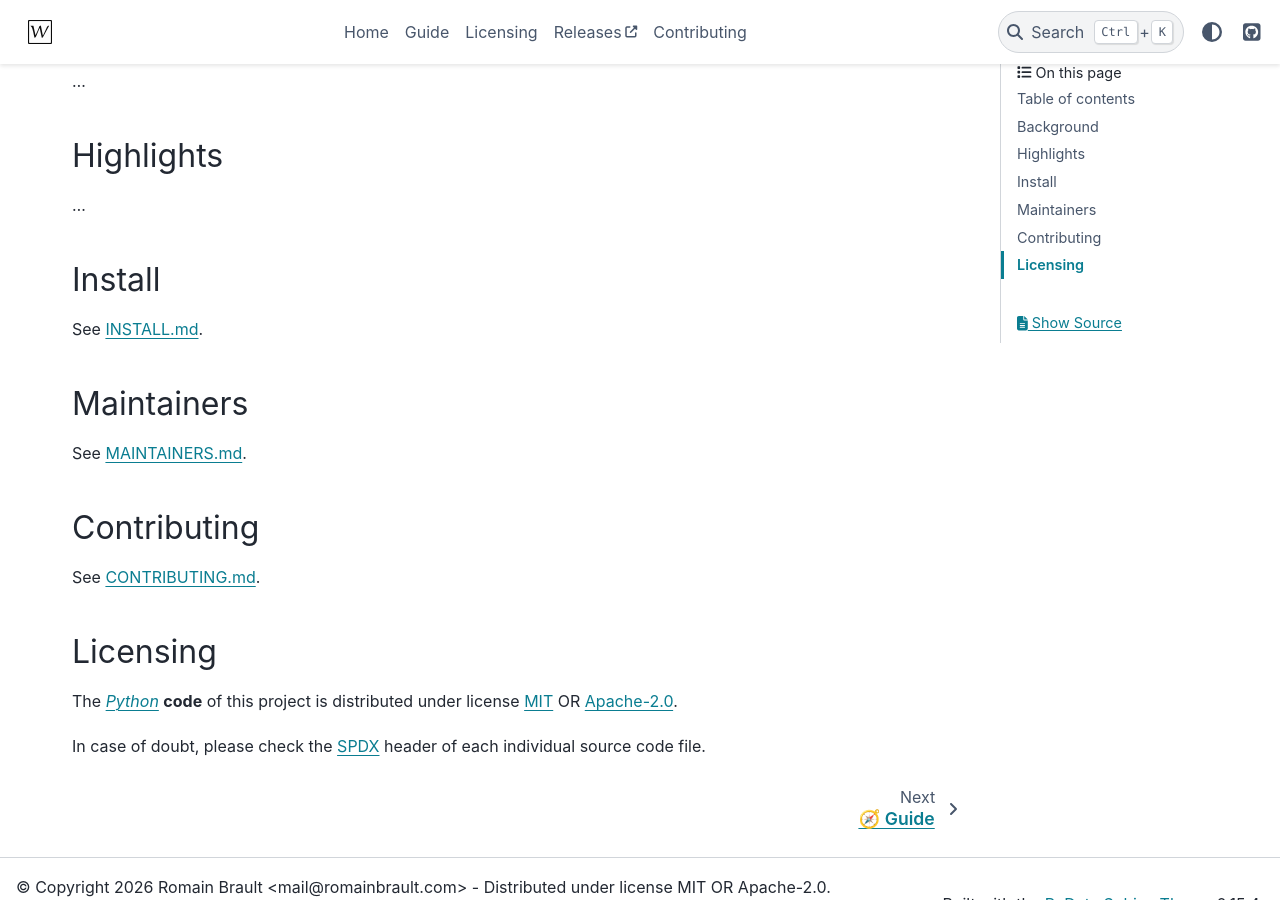
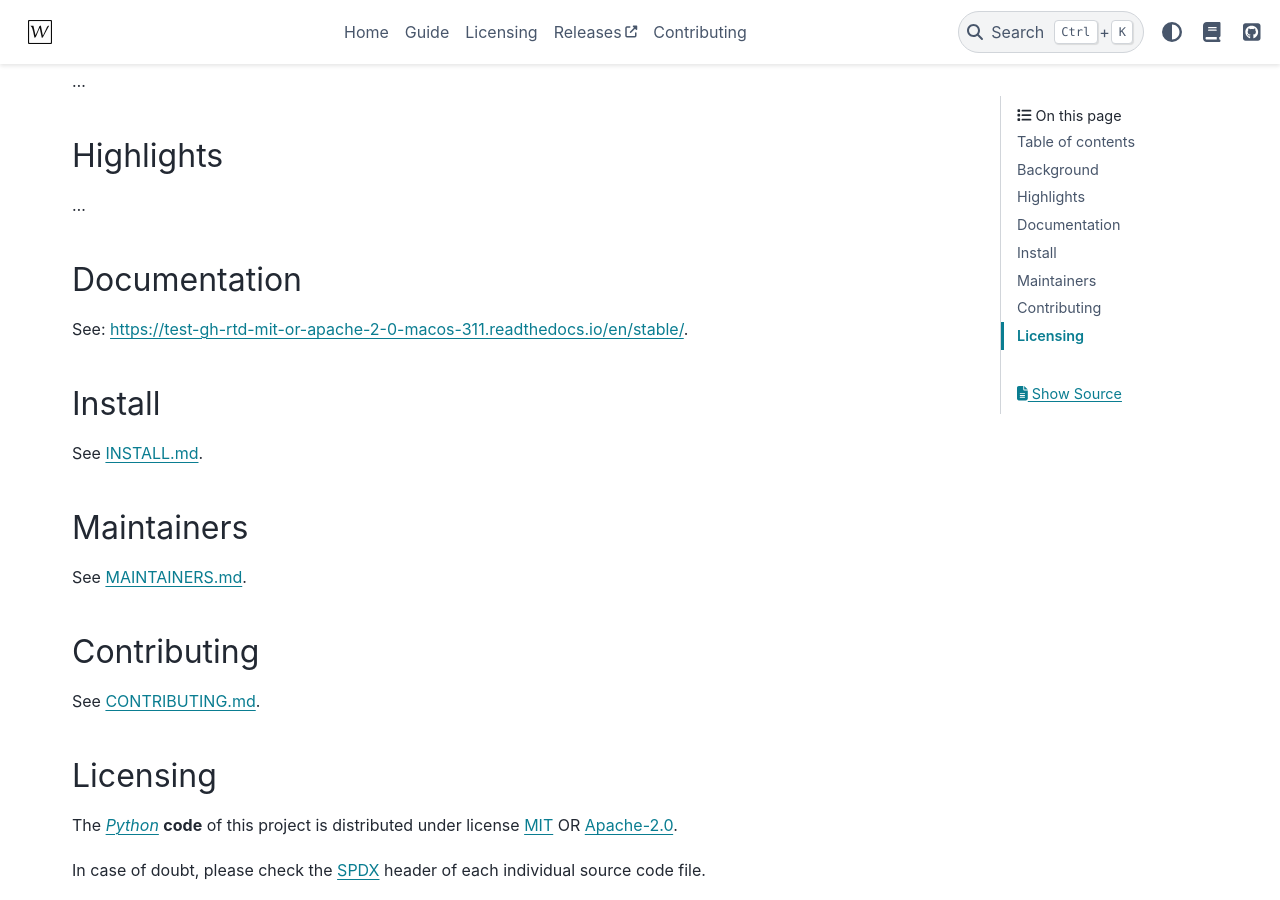
Before and after one commit to whiteprints-tests/test-gh-rtd-mit-or-apache-2-0-macos-311, a Sphinx documentation site: the page built from docs/index.md, in a window 1280 px wide and 900 px high, scrolled down 786 px. Built offline with Sphinx 7.4.7 and the PyData theme 0.15.4, drawn with Linux system fonts in a browser that asks for light colours; pages that are not in the unit, such as notebooks, are missing from menus; comment, search, counter and statistics services are not loaded.

Commit message:
feat: ✨ add ReadTheDocs integration

```diff
--- a/README.md
+++ b/README.md
@@ -18,6 +18,7 @@ SPDX-License-Identifier: MIT OR Apache-2.0
         <a href="https://spdx.org/licenses"><img alt="license badge" src="https://img.shields.io/badge/📝_License-MIT OR Apache--2.0-4CAF50.svg"/></a>
         <a href="https://github.com/whiteprints-tests/test-gh-rtd-mit-or-apache-2-0-macos-311/discussions"><img alt="GitHub Discussions" src="https://img.shields.io/github/discussions/whiteprints-tests/test-gh-rtd-mit-or-apache-2-0-macos-311.svg?logo=GitHub"></a>
         <a href="https://api.reuse.software/info/github.com/whiteprints-tests/test-gh-rtd-mit-or-apache-2-0-macos-311"><img alt="REUSE status" src="https://api.reuse.software/badge/github.com/whiteprints-tests/test-gh-rtd-mit-or-apache-2-0-macos-311"/></a>
+        <a href='https://readthedocs.org/projects/test-gh-rtd-mit-or-apache-2-0-macos-311/'><img src='https://readthedocs.org/projects/test-gh-rtd-mit-or-apache-2-0-macos-311/badge/?version=latest' alt='Documentation Status' /></a>
         <a href="https://www.contributor-covenant.org/version/2/1/code_of_conduct/"><img alt="contributor covenant badge" src="https://img.shields.io/badge/Contributor_Covenant-2.1-4BAAAA.svg?logo=contributorcovenant"/></a>
     </p>
 </div>
@@ -38,6 +39,10 @@ SPDX-License-Identifier: MIT OR Apache-2.0
 ## Highlights
 
 ...
+
+## Documentation
+
+See: https://test-gh-rtd-mit-or-apache-2-0-macos-311.readthedocs.io/en/stable/.
 
 ## Install
 
--- a/docs/conf.py
+++ b/docs/conf.py
@@ -6,6 +6,7 @@
 
 # pylint: disable=invalid-name
 
+import os
 from importlib import metadata
 from pathlib import Path
 
@@ -53,9 +54,19 @@ html_favicon = "_static/logo.svg"
 html_logo = "_static/logo.svg"
 html_static_path = ["_static"]
 html_extra_path = []
+html_baseurl = os.environ.get("READTHEDOCS_CANONICAL_URL", "/")
+html_js_files = [
+    "readthedocs.js",
+]
 html_theme = "pydata_sphinx_theme"
 html_theme_options = {
     "icon_links": [
+        {
+            "name": "ReadTheDocs",
+            "url": "https://readthedocs.org/projects/test-gh-rtd-mit-or-apache-2-0-macos-311",
+            "icon": "fa-solid fa-book",
+            "type": "fontawesome",
+        },
         {
             "name": "GitHub",
             "url": (
@@ -103,4 +114,6 @@ myst_substitutions = {
 exclude_patterns = [
     "_autoapi_templates/**",
 ]
-linkcheck_ignore = []
+linkcheck_ignore = [
+    r"https://.*\.readthedocs\.io/en/stable/",
+]
```
Also changed, not shown: docs/readthedocs.js (added, +11 -0 lines), .readthedocs.yml (added), 3 other files.
